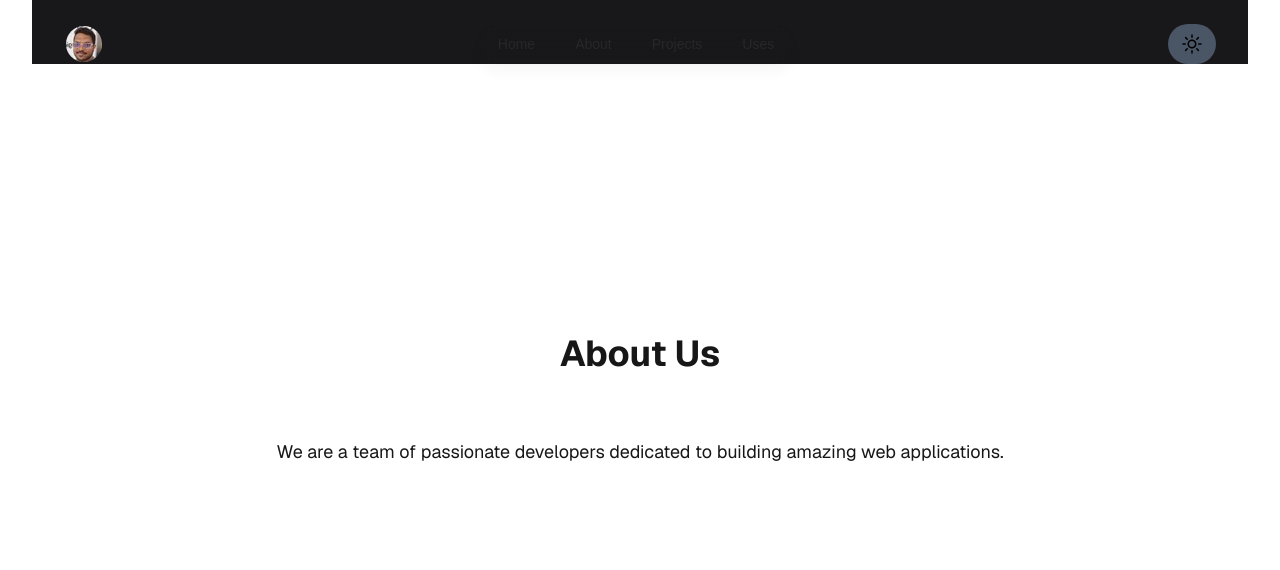
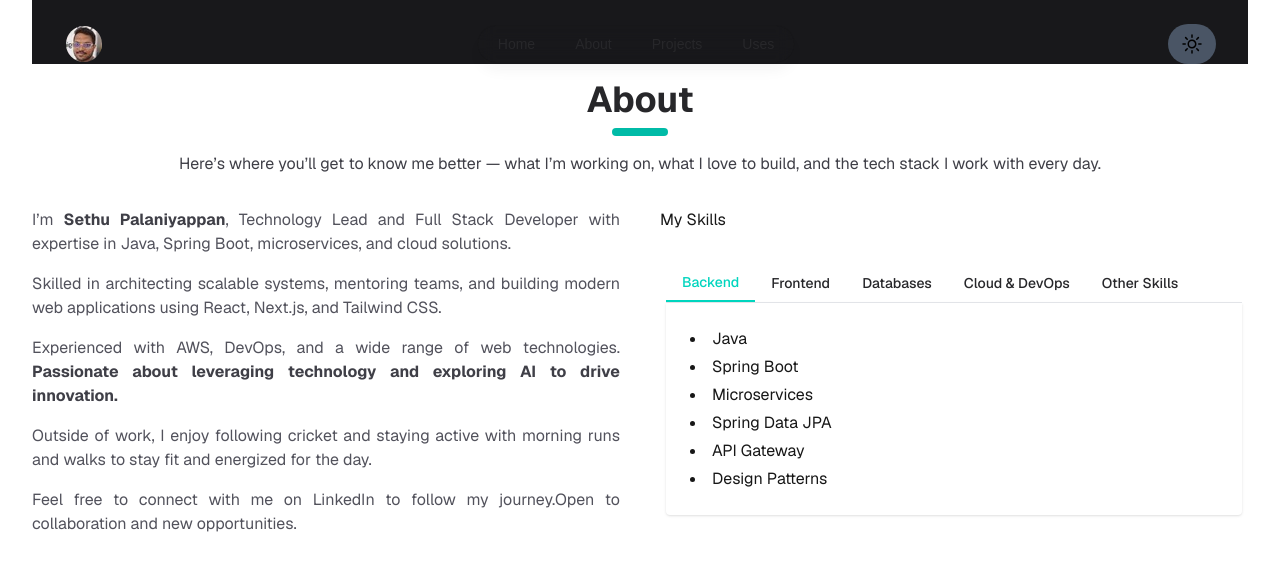
Before and after one commit to sethupalaniyappan/Personal-website, a Next.js app: page /about in a window 1280 px wide. Shown: the top 570 px of the page. Built offline with nearby package versions, Linux system fonts and the light colour scheme.

Commit message:
About Page with Skills in Tab view

```diff
--- a/src/app/about/page.tsx
+++ b/src/app/about/page.tsx
@@ -1,11 +1,47 @@
+import SkillsTabs from "../components/SkillsTabs";
+
 export default function About() {
     return (
         <section id="about">
-            <div className="flex flex-col items-center justify-center min-h-screen p-8 pb-20 gap-16 sm:p-20 font-[family-name:var(--font-geist-sans)]">
-                <h1 className="text-4xl font-bold">About Us</h1>
-                <p className="text-lg">
-                    We are a team of passionate developers dedicated to building amazing web applications.
-                </p>
+            <div className="flex flex-row justify-center min-h-screen p-8 py-20 gap-16 sm:px-8 font-[family-name:var(--font-geist-sans)]">
+                <div className="flex flex-col gap-8">
+                    <div className="flex flex-col items-center justify-center">
+                        <div className="flex flex-col items-center gap-2 pb-4 text-zinc-800 dark:text-zinc-100">
+                            <h1 className="text-4xl font-bold">About</h1>
+                            <span className="px-7 py-1 rounded-full bg-teal-500"></span>
+                        </div>
+                        <p className="text-base text-zinc-700 dark:text-zinc-300">
+                            Here’s where you’ll get to know me better — what I’m working on, what I love to build, and the tech stack I work with every day.
+                        </p>
+                    </div>
+                    <div className="flex flex-row gap-10">
+                        <div className="flex flex-col w-1/2 text-base text-zinc-600 dark:text-zinc-400 text-justify gap-4">
+                            <p className="">
+                                I’m <b className="text-zinc-700 dark:text-zinc-300">Sethu Palaniyappan</b>, Technology Lead and Full Stack Developer with expertise in Java, Spring Boot, microservices, and cloud solutions.
+                            </p>
+                            <p>
+                                Skilled in architecting scalable systems, mentoring teams, and building modern web applications using React, Next.js, and Tailwind CSS.
+                            </p>
+                            <p>
+                                Experienced with AWS, DevOps, and a wide range of web technologies. <b className="text-zinc-700 dark:text-zinc-300">Passionate about leveraging technology and exploring AI to drive innovation.</b>
+                            </p>
+                            <p>
+                                Outside of work, I enjoy following cricket and staying active with morning runs and walks to stay fit and energized for the day.
+                            </p>
+                            <p>
+                                Feel free to connect with me on <a>LinkedIn</a> to follow my journey.Open to collaboration and new opportunities.
+                            </p>
+                        </div>
+                        <div className="flex flex-col w-1/2">
+                            <div>
+                                <span>My Skills</span>
+                            </div>
+                            <div>
+                                <SkillsTabs />
+                            </div>
+                        </div>
+                    </div>
+                </div>
             </div>
         </section>
     );
--- /dev/null
+++ b/src/app/components/SkillsTabs.tsx
@@ -0,0 +1,81 @@
+"use client";
+
+import React, { useState } from 'react';
+
+type SkillsMap = {
+  [category: string]: string[];
+};
+
+const skills: SkillsMap = {
+  Backend: [
+    'Java',
+    'Spring Boot',
+    'Microservices',
+    'Spring Data JPA',
+    'API Gateway',
+    'Design Patterns',
+  ],
+  Frontend: [
+    'React.js',
+    'Next.js (basic)',
+    'HTML',
+    'CSS',
+    'Bootstrap',
+    'Tailwind CSS',
+    'Node.js (basic)',
+  ],
+  Databases: [
+    'PostgreSQL',
+    'MongoDB',
+    'Cassandra',
+    'Neo4j',
+  ],
+  'Cloud & DevOps': [
+    'AWS (S3, SNS, SQS, CloudWatch, EC2)',
+    'Kafka',
+    'Jenkins (CI/CD)',
+    'SonarQube',
+    'SonarCloud',
+  ],
+  'Other Skills': [
+    'Static Code Analysis',
+    'Team Leadership',
+    'Mentoring',
+    'Exploring AI (GitHub Copilot)',
+  ],
+};
+
+const tabList = Object.keys(skills);
+
+const SkillsTabs: React.FC = () => {
+  const [activeTab, setActiveTab] = useState<string>(tabList[0]);
+
+  return (
+    <div className="w-full max-w-xl mx-auto mt-8">
+      <div className="flex border-b border-gray-200">
+        {tabList.map((tab) => (
+          <button
+            key={tab}
+            onClick={() => setActiveTab(tab)}
+            className={`py-2 px-4 text-sm font-medium transition-colors focus:outline-none ${activeTab === tab
+                ? 'border-b-2 border-teal-400 text-teal-400'
+                : 'text-zinc-800 dark:text-zinc-100 hover:text-teal-500'
+              }`}
+            type="button"
+          >
+            {tab}
+          </button>
+        ))}
+      </div>
+      <div className="p-6 rounded-b shadow">
+        <ul className="list-disc list-inside space-y-1">
+          {skills[activeTab].map((skill) => (
+            <li key={skill}>{skill}</li>
+          ))}
+        </ul>
+      </div>
+    </div>
+  );
+};
+
+export default SkillsTabs;
--- a/src/app/home/page.tsx
+++ b/src/app/home/page.tsx
@@ -1,24 +1,27 @@
+import Image from "next/image";
 import Link from "next/link";
 
 export default function Home() {
     return (
         <section id="home">
             <div className="flex flex-col items-center justify-center min-h-screen p-8 pb-20 gap-16 sm:p-20 font-[family-name:var(--font-geist-sans)]">
-                <div className="flex flex-col items-center justify-center gap-4">
+                <div className="flex flex-col items-center justify-center gap-4 text-zinc-800 dark:text-zinc-100">
                     <span className="text-4xl font-bold">Hi, I'm Sethu Palaniyappan.</span>
                     <span className="text-2xl font-semibold"> Full Stack Engineer • Tech Lead • Cloud and AI Enthusiast</span>
                 </div>
                 <div>
-                    <span className="text-lg text-justify">
+                    <span className="text-lg text-zinc-600 dark:text-zinc-400 text-justify">
                         With 10+ years of experience building scalable backend systems and modern web applications. Passionate about solving real-world problems through clean architecture, intuitive design, and strong product thinking.
                     </span>
                 </div>
                 <div className="flex flex-row items-center justify-center gap-16">
-                    <button className="px-4 py-2 text-white bg-blue-500 rounded hover:bg-blue-600">
-                        <Link href="/#projects">Projects</Link>
+                    <button className="flex flex-row p-3 rounded-full pointer-events-auto text-base font-normal text-zinc-800 shadow-lg ring-1 shadow-zinc-800/5 ring-zinc-900/5 backdrop-blur-sm dark:bg-zinc-800/90 dark:text-zinc-200 dark:ring-white/10 dark:hover:bg-zinc-700/70 hover:text-teal-400">
+                        <Image className="dark:invert" src="/experience.svg" alt="Projects" width={24} height={24} />
+                        <Link className="pl-3" href="/#projects">Projects</Link>
                     </button>
-                    <button className="px-4 py-2 text-white bg-blue-500 rounded hover:bg-blue-600">
-                        <Link href="/#uses">Download Resume</Link>
+                    <button className="flex flex-row p-3 rounded-full pointer-events-auto text-base font-normal text-zinc-800 shadow-lg ring-1 shadow-zinc-800/5 ring-zinc-900/5 backdrop-blur-sm dark:bg-zinc-800/90 dark:text-zinc-200 dark:ring-white/10 dark:hover:bg-zinc-700/70 hover:text-teal-400">
+                        <Image className="dark:invert" src="/download.svg" alt="Resume" width={24} height={24} />
+                        <Link className="pl-3" href="/#uses">Resume</Link>
                     </button>
                 </div>
             </div>
```
Also changed, not shown: public/download.svg (added), public/experience.svg (added).
